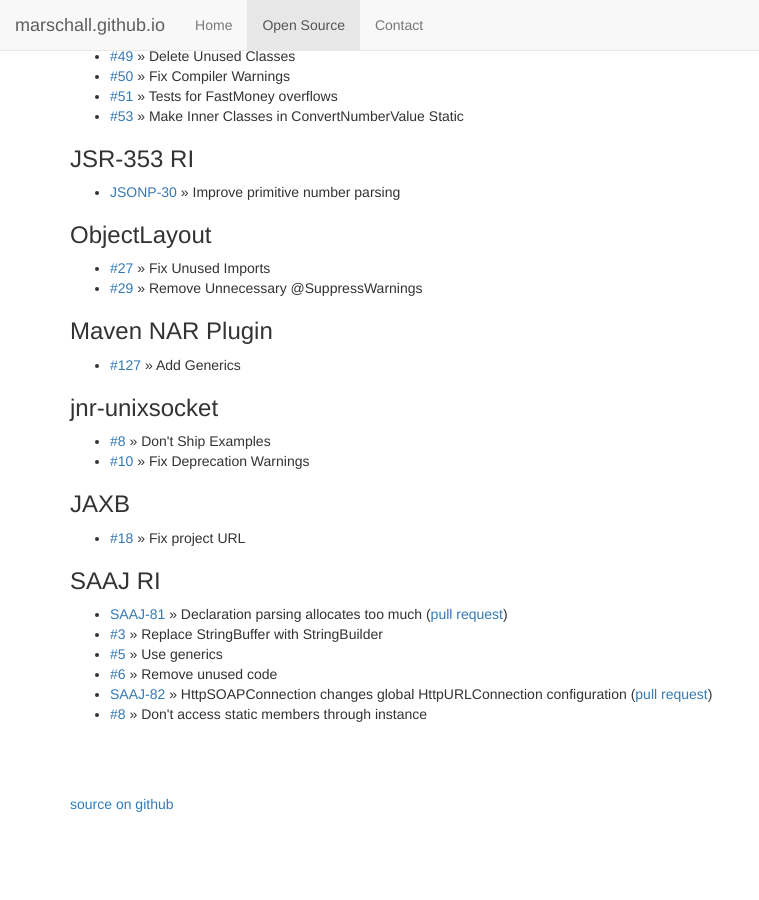
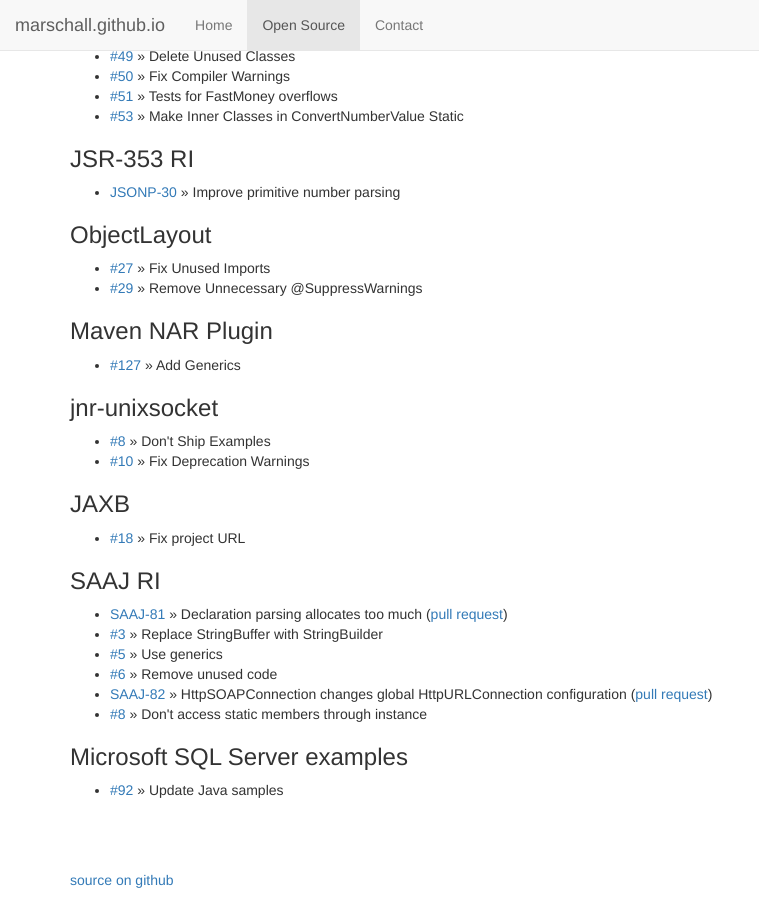
Before and after one commit to marschall/marschall.github.com, a Jekyll site: the page built from open-source.html, in a window 1280 px wide and 900 px high, scrolled down 5166 px. Shown: the whole window, without its empty margins (0-759 px from the left). Built offline with Jekyll 4.4.1, drawn with Linux system fonts in a browser that asks for light colours; before the commit the page ends 5990 px from its top, so only the background shows below that.

Commit message:
add sql server samples

```diff
--- a/open-source.html
+++ b/open-source.html
@@ -346,12 +346,16 @@
 </ul>
 <h3>SAAJ RI</h3>
 <ul>
-  <li><a href="https://java.net/jira/browse/SAAJ-81">SAAJ-81</a> &raquo; Declaration parsing allocates too much  (<a href="https://github.com/gf-metro/saaj/pull/2">pull request</a>)</li>
+  <li><a href="https://java.net/jira/browse/SAAJ-81">SAAJ-81</a> &raquo; Declaration parsing allocates too much (<a href="https://github.com/gf-metro/saaj/pull/2">pull request</a>)</li>
   <li><a href="https://github.com/gf-metro/saaj/pull/3">#3</a> &raquo; Replace StringBuffer with StringBuilder</li>
   <li><a href="https://github.com/gf-metro/saaj/pull/5">#5</a> &raquo; Use generics</li>
   <li><a href="https://github.com/gf-metro/saaj/pull/6">#6</a> &raquo; Remove unused code</li>
   <li><a href="https://java.net/jira/browse/SAAJ-82">SAAJ-82</a> &raquo; HttpSOAPConnection changes global HttpURLConnection configuration (<a href="https://github.com/gf-metro/saaj/pull/7">pull request</a>)</li>
   <li><a href="https://github.com/gf-metro/saaj/pull/8">#8</a> &raquo; Don't access static members through instance</li>
+</ul>
+<h3>Microsoft SQL Server examples</h3>
+<ul>
+  <li><a href="https://github.com/Microsoft/sql-server-samples/pull/92">#92</a> &raquo; Update Java samples</li>
 </ul>
 
 
```
